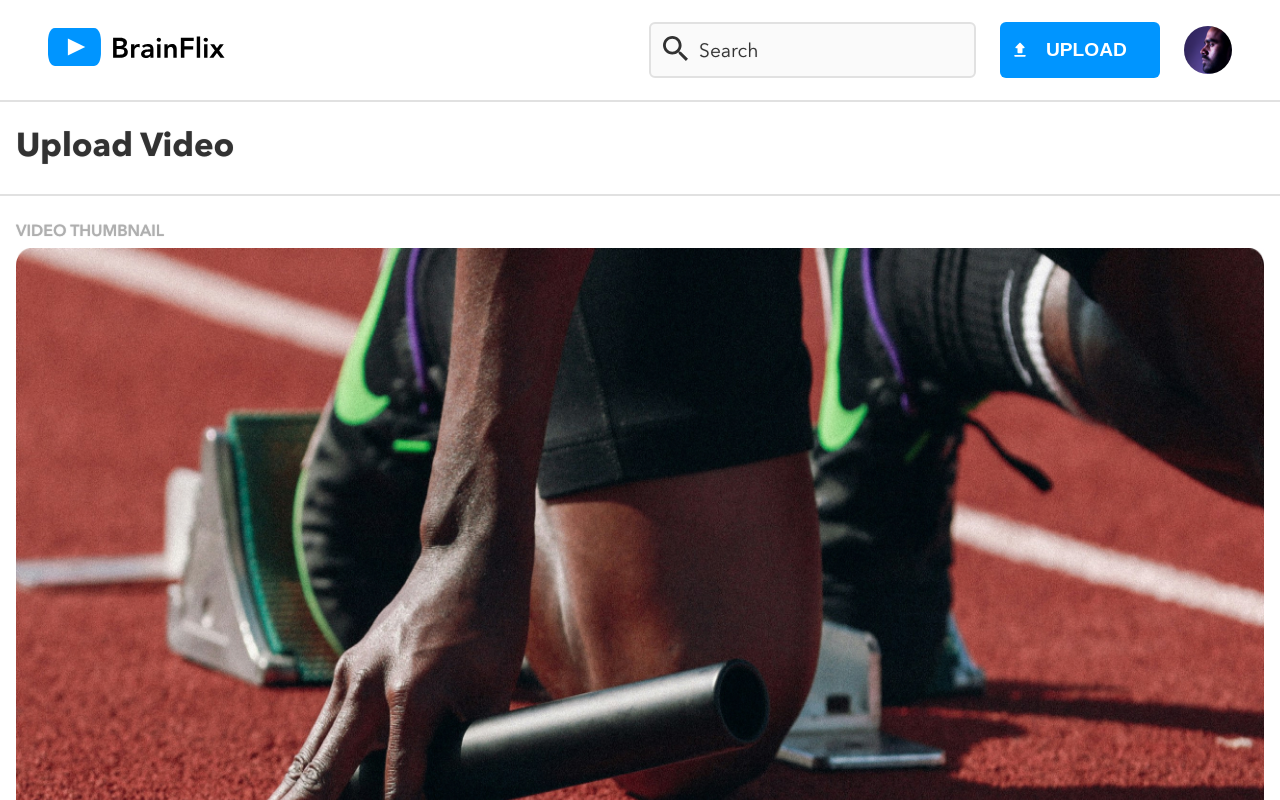
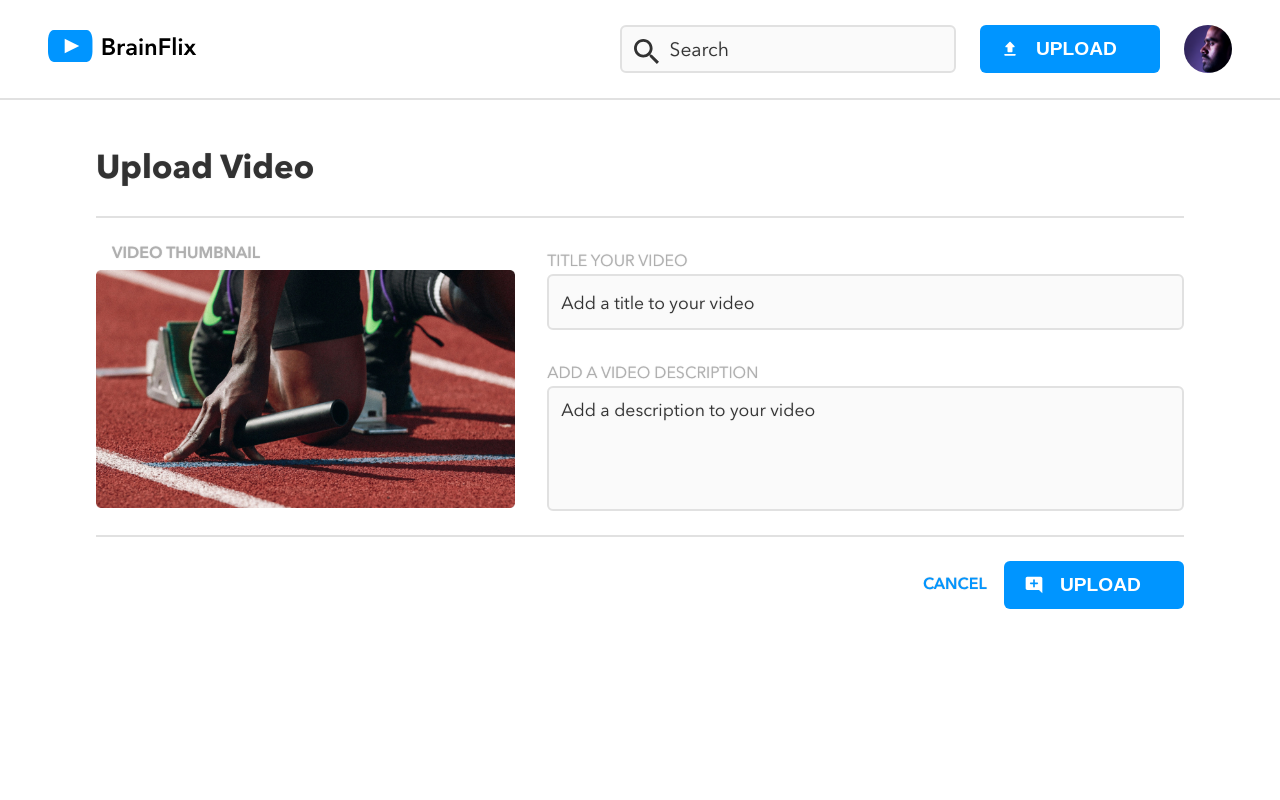
Before and after one commit to ATrainstation/BrainFlix, a React (Vite) app: page /upload in a window 1280 px wide. Shown: the top 800 px of the page. Built offline with nearby package versions, Linux system fonts and the light colour scheme; no server answers.

Commit message:
finish upload page styling

```diff
--- a/src/Pages/Upload/Upload.jsx
+++ b/src/Pages/Upload/Upload.jsx
@@ -1,62 +1,71 @@
-import './Upload.scss'
-import React from 'react'
-import uploadThumbnail from '../../assets/Images/Upload-video-preview.jpg'
-import { Button } from '../../components/Modules/Button/Button'
-import { NavLink } from 'react-router-dom'
-
+import "./Upload.scss";
+import React from "react";
+import uploadThumbnail from "../../assets/Images/Upload-video-preview.jpg";
+import { Button } from "../../components/Modules/Button/Button";
+import { NavLink } from "react-router-dom";
 
 export function Upload() {
   return (
     <>
-        <div className='upload__title'>
+      <div className="upload__title">
         <h1>Upload Video</h1>
       </div>
 
-        <div className='upload__left'>
+      <main className="upload__content">
+        <div className="upload__left">
           <div className="upload__thumbnail__label">
-            <h4>
-                VIDEO THUMBNAIL
-            </h4>
+            <h4>VIDEO THUMBNAIL</h4>
           </div>
 
           <div className="upload__thumbnail__cont">
-            <img className="upload__thumbnail" src={uploadThumbnail} alt='video thumbnail'/>
+            <img
+              className="upload__thumbnail"
+              src={uploadThumbnail}
+              alt="video thumbnail"
+            />
           </div>
         </div>
 
-        <div className='upload__right'>
-        <article className='upload-form__cont'>
-            <form className='upload-form'>
-                <div className='upload-form__title-input__cont'>
-                    <label className='upload-form__title__label'>TITLE YOUR VIDEO
-                    <input className='upload-form__title__input' placeholder='Add a title to your video'></input>
+        <div className="upload__right">
+          <article className="upload-form__cont">
+            <form className="upload-form">
+              <div className="upload-form__title-input__cont">
+                <label className="upload-form__title__label">
+                  TITLE YOUR VIDEO
+                  <input
+                    className="upload-form__title__input"
+                    placeholder="Add a title to your video"
+                  ></input>
                 </label>
               </div>
 
-                <div className='upload-form__desc__cont'>
-                    <label className='upload-form__desc__label'>ADD A VIDEO DESCRIPTION
-                    <textarea className='upload-form__desc__input' placeholder='Add a description to your video'></textarea>
+              <div className="upload-form__desc__cont">
+                <label className="upload-form__desc__label">
+                  ADD A VIDEO DESCRIPTION
+                  <textarea
+                    className="upload-form__desc__input"
+                    placeholder="Add a description to your video"
+                  ></textarea>
                 </label>
               </div>
+            </form>
+          </article>
+          </div>
+      </main>
 
-                <div className='upload-form__button'>
+          <div className="upload__bottom">
+            <div className="upload-form__button">
               <Button />
             </div>
 
-            </form>
-            </article>
+            <div className="upload__cancel__cont">
+              <NavLink to="/">
+                <h4 className="upload__cancel">CANCEL</h4>
+              </NavLink>
+            </div>
           </div>
 
-            <div className='upload__cancel__cont'>
-                <NavLink
-                to="/">
-                    <h4 className='upload__cancel'>CANCEL</h4>
-                </NavLink>
-
-                </div>
-
-
     </>
-  )
+  );
 }
-export default Upload
+export default Upload;
--- a/src/Pages/Upload/Upload.scss
+++ b/src/Pages/Upload/Upload.scss
@@ -6,17 +6,46 @@
 }
 
 .upload {
+    &__content {
+
+        @include tablet {
+            display: flex;
+            flex-direction: column;
+        }
+        @include desktop {
+            flex-direction: row;
+            border-bottom: 2px solid $mercury;
+            margin: 0 $xlargeSpace*3;
+
+        }
+    }
+
+    &__left {
+        @include desktop {
+            width: 50%;
+        }
+    }
+    &__right {
+        @include desktop {
+            width: 75%;
+        }
+    }
 
     &__title {
         color: $black;
 
         padding: $largeSpace $spacer;
-        border-top: 2px solid $mercury;
+
         border-bottom: 2px solid $mercury;
         margin-bottom: $largeSpace;
 
         @include tablet {
             @include dt-pageHeader;
+        }
+
+        @include desktop {
+        margin: $largeSpace $xlargeSpace*3;
+        padding: $largeSpace 0;
         }
     }
 
@@ -28,6 +57,14 @@
         align-items: center;
         aspect-ratio: 16/10;
 
+        @include tablet {
+        width: 50%;
+        }
+
+        @include desktop {
+            width: 100%;
+        }
+
         &__label {
             padding: 0 $spacer;
             padding-bottom: 4px;
@@ -36,6 +73,22 @@
     &__cont {
         width: 100%;
         padding: 0 $spacer;
+
+        @include desktop {
+            padding-left: 0;
+        }
+    }
+
+}
+
+&__bottom {
+    @include desktop {
+    display: flex;
+    flex-direction: row;
+    justify-content: flex-end;
+    align-items: center;
+    width: 100%;
+    padding-top: $largeSpace;
     }
 }
 
@@ -43,17 +96,31 @@
         color: $blue;
         text-align: center;
 
+        @include desktop {
+            text-align: right;
+        }
+
         &__cont {
             display: flex;
             justify-content: center;
             width: 100%;
             margin-top: $largeSpace*2;
+
+            @include desktop {
+                margin-top: 0;
+                order: -1;
+                justify-content: flex-end;
+            }
         }
     }
 }
     .upload-form {
         &__cont {
             padding: 0 $spacer;
+
+            @include desktop {
+            padding-right: 0;
+            }
         }
 
         &__title__label, &__desc__label {
@@ -62,7 +129,7 @@
             display: flex;
             flex-direction: column;
             width: 100%;
-            padding-bottom: 4px;
+            padding-top: $smallSpace;
               }
 
         &__title__input {
@@ -74,6 +141,10 @@
             font-size: 1.4rem;
 
             margin-bottom: $largeSpace;
+
+            @include desktop {
+                height: 3.5rem;
+            }
 
             &::placeholder {
                 @include bodyCopy;
@@ -103,6 +174,10 @@
 
             margin-bottom: $largeSpace;
 
+            @include desktop {
+                height: 7.8rem;
+            }
+
             &::placeholder {
                 @include bodyCopy;
                 font-family: 'Avenir';
@@ -125,5 +200,13 @@
             display: flex;
             width: 100%;
             justify-content: center;
+            @include tablet {
+                width: 100%;
+            }
+            @include desktop {
+                width: 20%;
+                justify-content: right;
+                margin-right: $xlargeSpace*3;
+            }
         }
 }
--- a/src/components/Modules/Button/Button.scss
+++ b/src/components/Modules/Button/Button.scss
@@ -6,25 +6,25 @@
 
    @include tablet {
 
-   width: 160px
+   max-width: 180px
   }
 }
 
 .button {
   @include button($blue);
   display: flex;
-  height: 40px;
-  max-height: 40px;
+  height: 34px;
+  max-height: 34px;
   width: 100%;
   text-align: center;
   font-weight: 600;
   align-items: center;
   justify-content: center;
-  padding: 2rem 1rem;
+  padding: 1.5rem 1rem;
 
   @include tablet {
 
-    padding: 1.75rem 1rem;
+    padding: 1.5rem 1rem;
 
   }
 
--- a/src/components/NavBar/NavBar.scss
+++ b/src/components/NavBar/NavBar.scss
@@ -24,7 +24,7 @@
   flex-direction: row;
   justify-content: space-between;
   align-content: space-between;
-
+  border-bottom: 2px solid $mercury;
   padding: $largeSpace $largeSpace;
 
   @include tablet {
@@ -72,7 +72,7 @@
   // Element Styling
 
   &__logo {
-    height: 38px;
+    height: 32px;
     width: auto;
 
     &:hover {
@@ -109,9 +109,7 @@
     }
 
     @include tablet {
-
-        height: 56px;
-
+        height: 48px;
       }
   }
 }
--- a/src/style/partials/1-Helpers/mixins.scss
+++ b/src/style/partials/1-Helpers/mixins.scss
@@ -132,14 +132,13 @@
 }
 
 @mixin button ($black) {
-    background-color: $black;
+    background-color: $blue;
     color: $white;
-    height: 54px;
+    height: 48px;
 
     width: auto;
     border: none;
     border-radius: 6px;
-    line-height: 1.6rem;
     font-size: 1.2rem;
     font-weight: 400;
 
```
Lines whose indentation alone changed are shown as unchanged.
